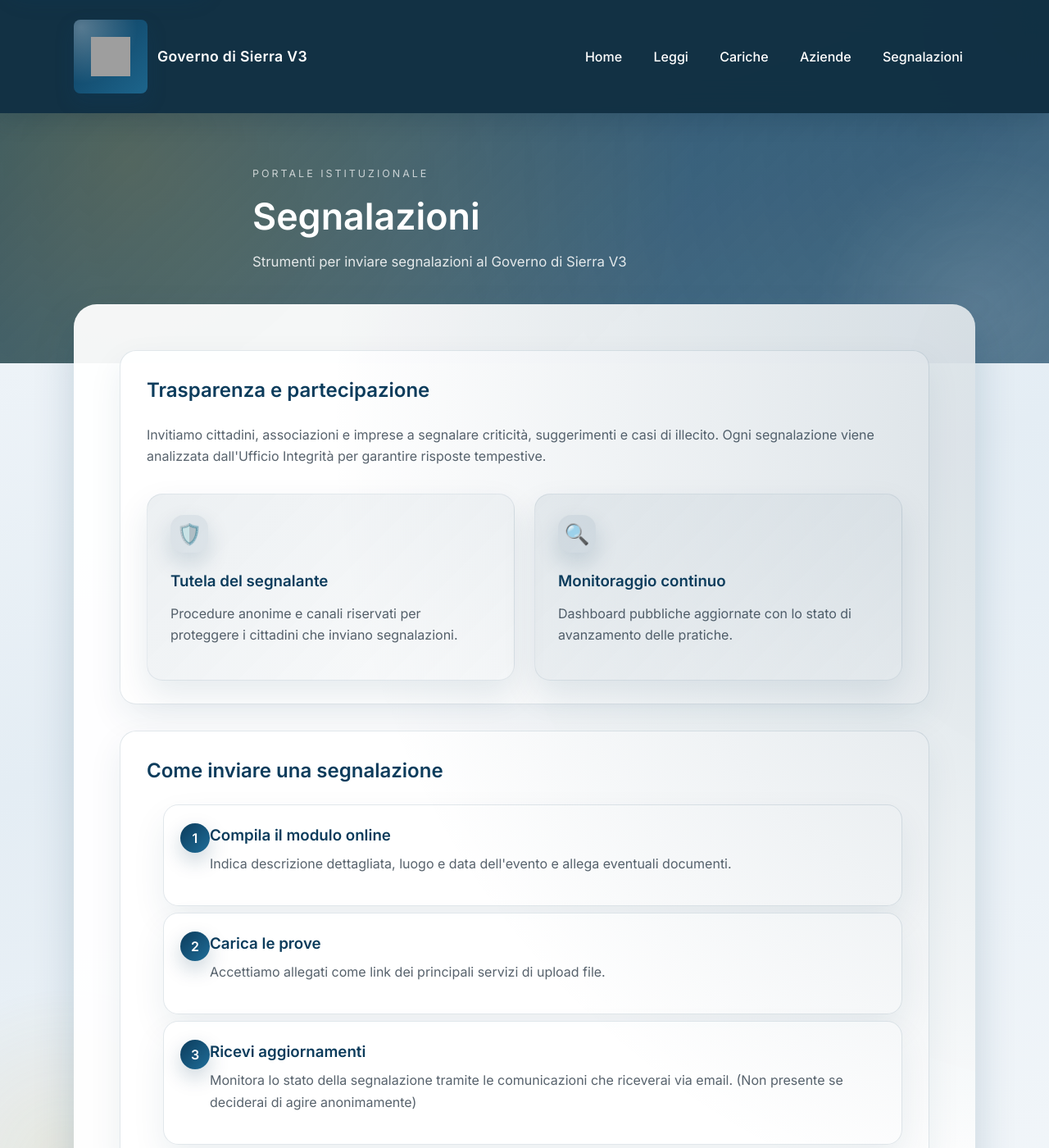
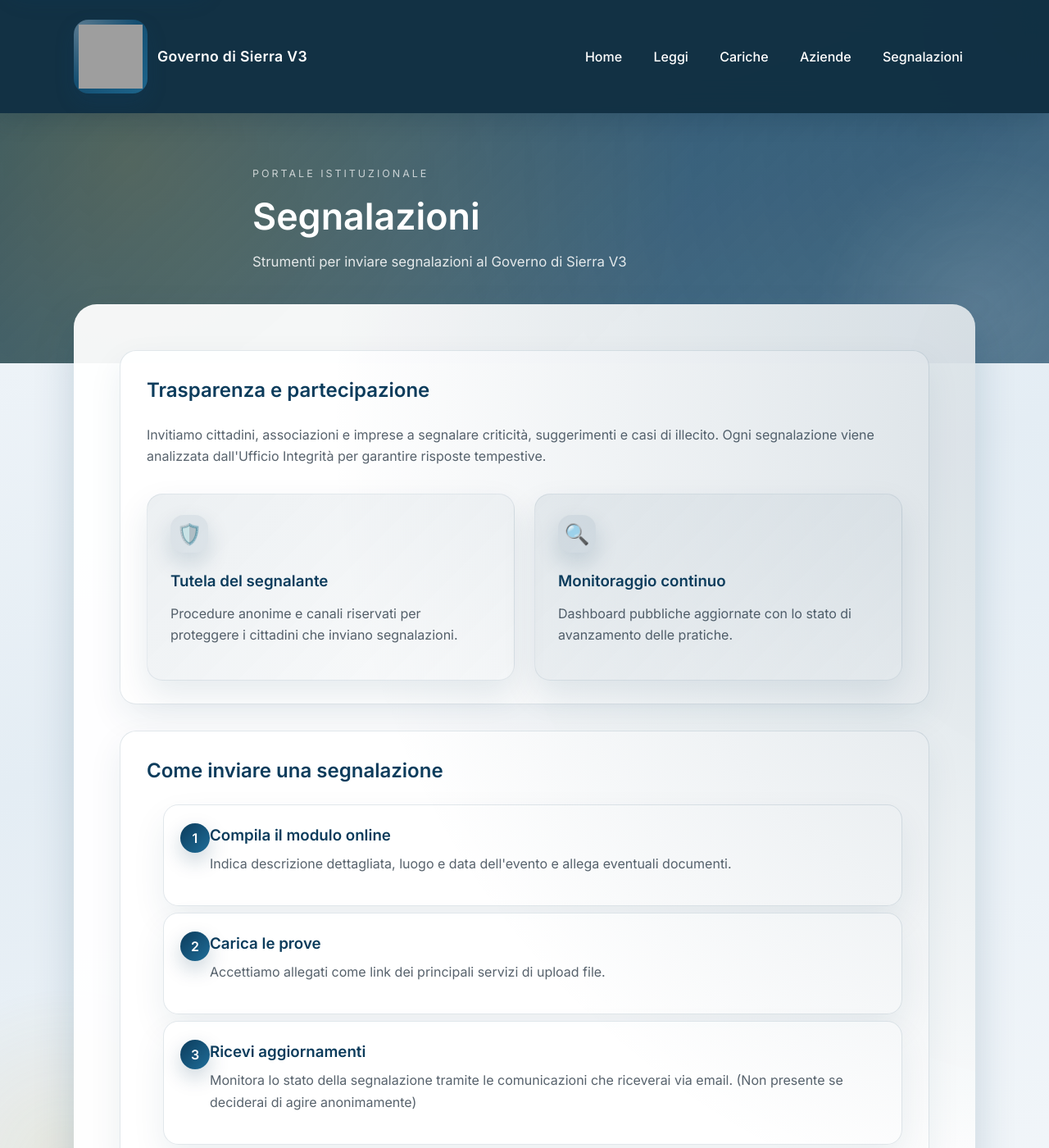
Before and after one commit to governo-sierra-v3/site, a Jekyll site: the page built from segnalazioni.md, in a window 1280 px wide and 1400 px high. Shown: the whole window at 82% size. Built offline with Jekyll 4.4.1, drawn with Linux system fonts in a browser that asks for light colours; grey boxes are pictures that could not be loaded.

Commit message:
Update style.css

```diff
--- a/assets/css/style.css
+++ b/assets/css/style.css
@@ -191,9 +191,9 @@
 .brand-mark {
   width: 90px;
   height: 90px;
-  border-radius: 8px;
+  border-radius: 18px;
   background:
-    url('../images/LOGO-SIERRA.png') center/48px 48px no-repeat,
+    url('../images/LOGO-SIERRA.png') center/78px 78px no-repeat,
     radial-gradient(circle at 10% 10%, rgba(255, 255, 255, 0.3), transparent 60%),
     linear-gradient(135deg, #0c3c5c, #1d658c);
   box-shadow: 0 10px 22px rgba(12, 60, 92, 0.32);
@@ -616,9 +616,9 @@
   width: 260px;
   height: 260px;
   margin: 0 auto;
-  border-radius: 22px;
+  border-radius: 52px;
   background:
-    url('../images/LOGO-SIERRA.png') center/200px 200px no-repeat,
+    url('../images/LOGO-SIERRA.png') center/240px 240px no-repeat,
     radial-gradient(circle at 30% 30%, rgba(255, 255, 255, 0.45), transparent 70%),
     linear-gradient(135deg, #0c3c5c, #1f6d98);
   box-shadow: 0 32px 70px rgba(12, 60, 92, 0.25);
```
